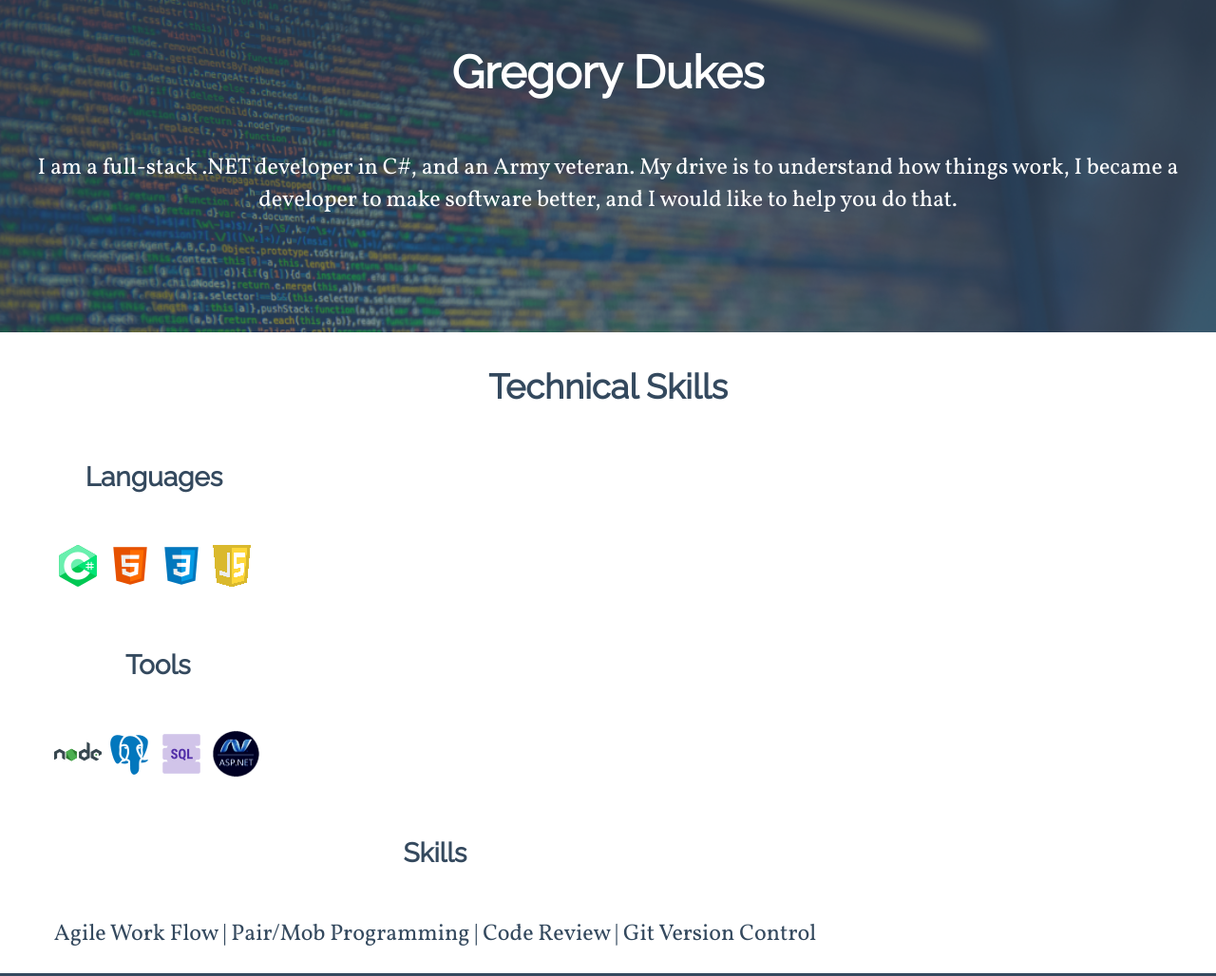
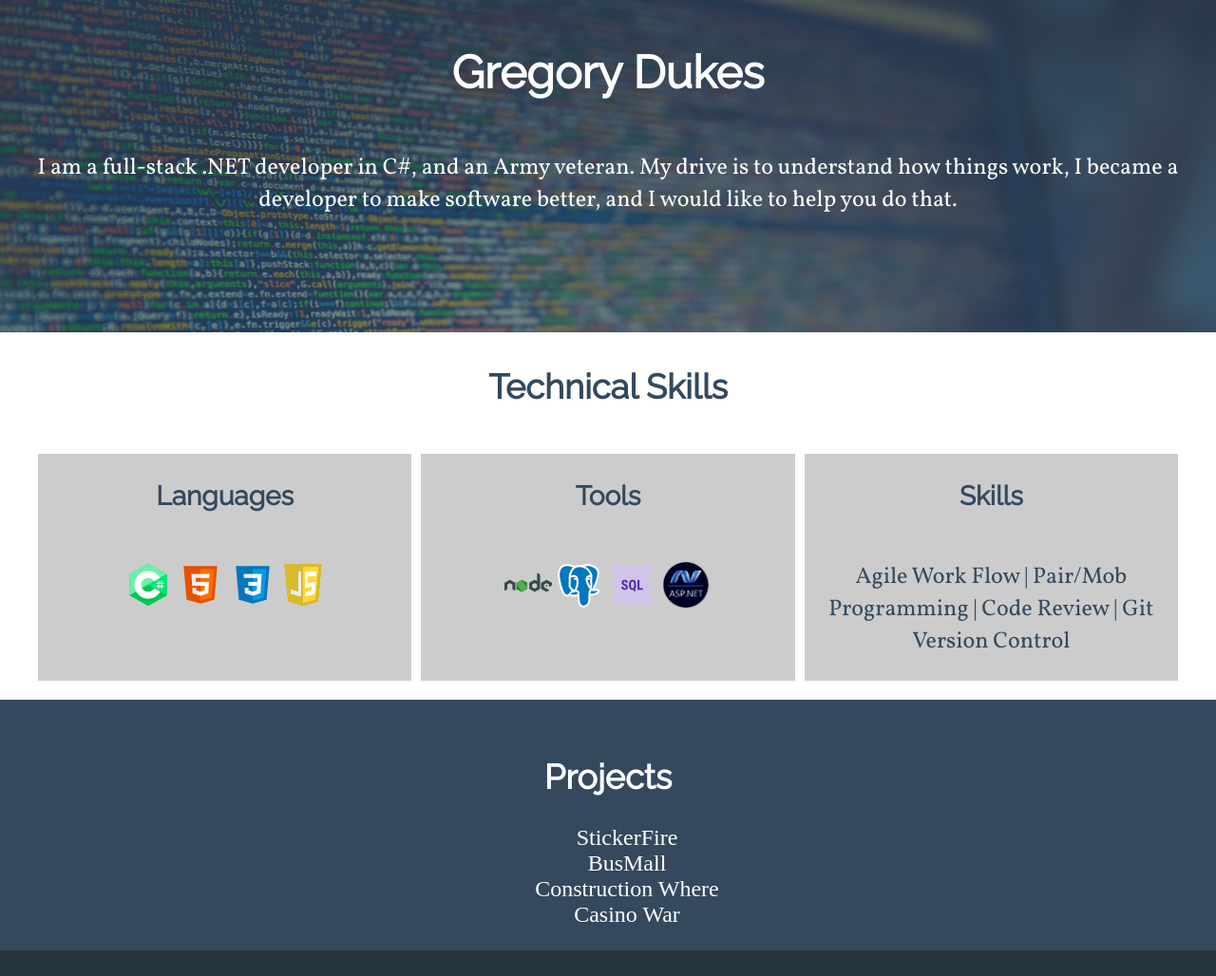
Before and after one commit to Kcils360/GregoryPortfolio, a plain HTML site: page index.html in a window 1280 px wide. Shown: the top 1028 px of the page at 95% size. Drawn offline with Linux system fonts and the light colour scheme.

Commit message:
css grid in technical section

```diff
--- a/index.html
+++ b/index.html
@@ -18,10 +18,10 @@
 
 
     <section class="technical">
-        <h1>Technical Skills</h1>
-        <ul>
+        <h1 class="title">Technical Skills</h1>
+        <ul class="container">
             <li>
-                <div class="card">
+                <div class="card1">
                     <div class="card-content">
                         <h3 class="card-title">Languages</h3>
                         <p>
@@ -34,7 +34,7 @@
                 </div>
             </li>
             <li>
-                <div class="card">
+                <div class="card2">
                     <div class="card-content">
                         <h3 class="card-title">Tools</h3>
                         <p>
@@ -47,7 +47,7 @@
                 </div>
             </li>
             <li>
-                <div class="card">
+                <div class="card3">
                     <div class="card-content">
                         <h3 class="card-title">Skills</h3>
                         <p>Agile Work Flow | Pair/Mob Programming | Code Review | Git Version Control</p>
--- a/style.css
+++ b/style.css
@@ -27,7 +27,8 @@ header {
     display: block;
     position: absolute;
     width: 100%;
-    min-height: 350px;
+    min-height: 450px;
+    max-height: 730px;
     z-index: -1;
     opacity: 0.4;
 }
@@ -42,6 +43,11 @@ header {
     font-family: 'Vollkorn', serif;
 }
 
+.projects {
+    background-color: #34495e;
+
+}
+
 .projects li {
     list-style: none;
 }
@@ -53,14 +59,33 @@ footer {
 
 @media (min-width: 700px) {
 
-    .card {
-
-        display: flex;
+    .container {
+        display: grid;
+        grid-template-columns: 1fr 1fr 1fr;
+        grid-gap: 10px;
+        padding: 20px 40px;
+        align-items: stretch;
     }
 
 
+    .card1 {
+        grid-column: 1;
+        background-color: #ccc;
+        height: 100%;
+    }
 
+    .card2 {
+        grid-column: 2;
+        background-color: #ccc;
+        height: 100%;
 
+    }
+
+    .card3 {
+        grid-column: 3;
+        background-color: #ccc;
+
+    }
 
 
 }
```
Also changed, not shown: images/GDLogo.png (added).
